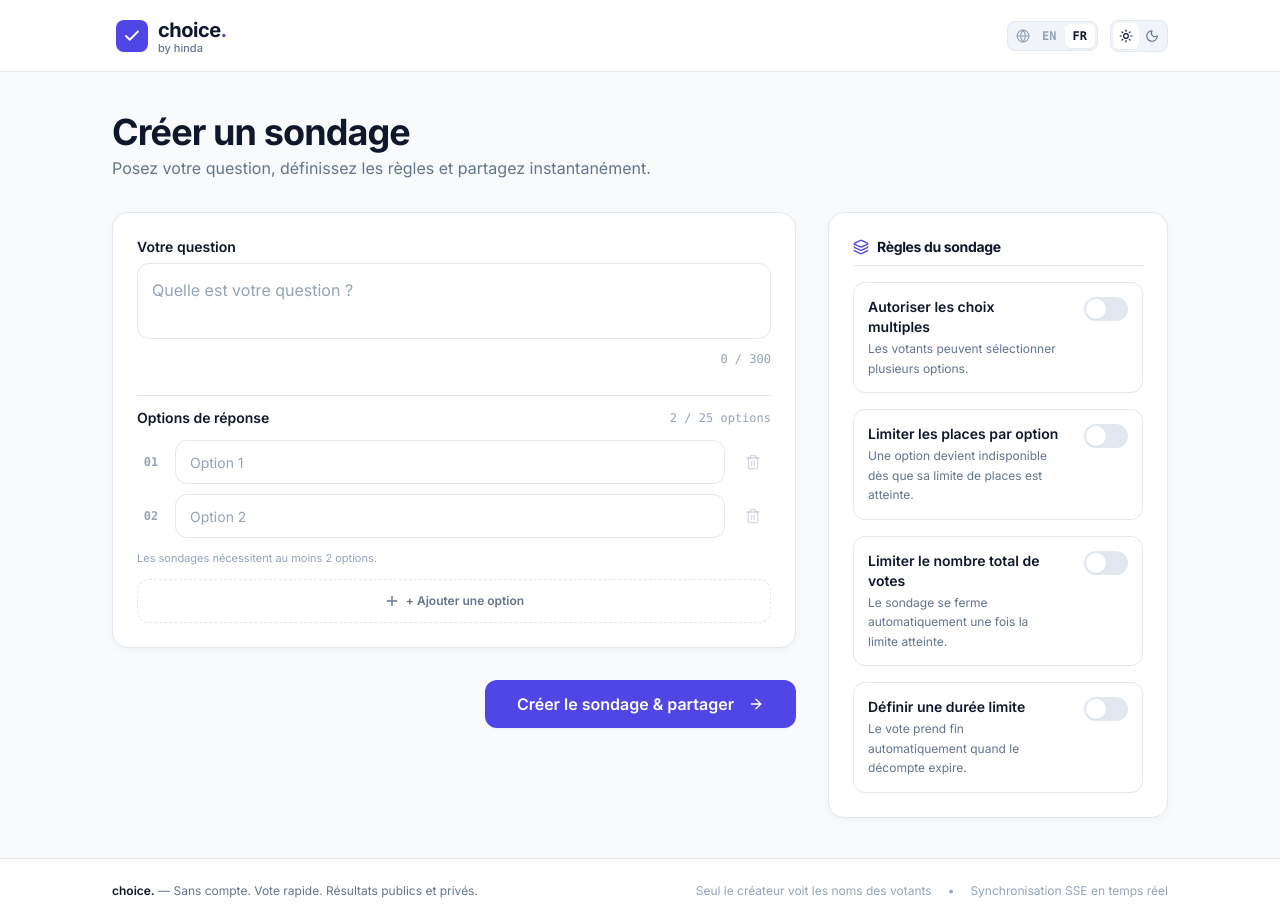
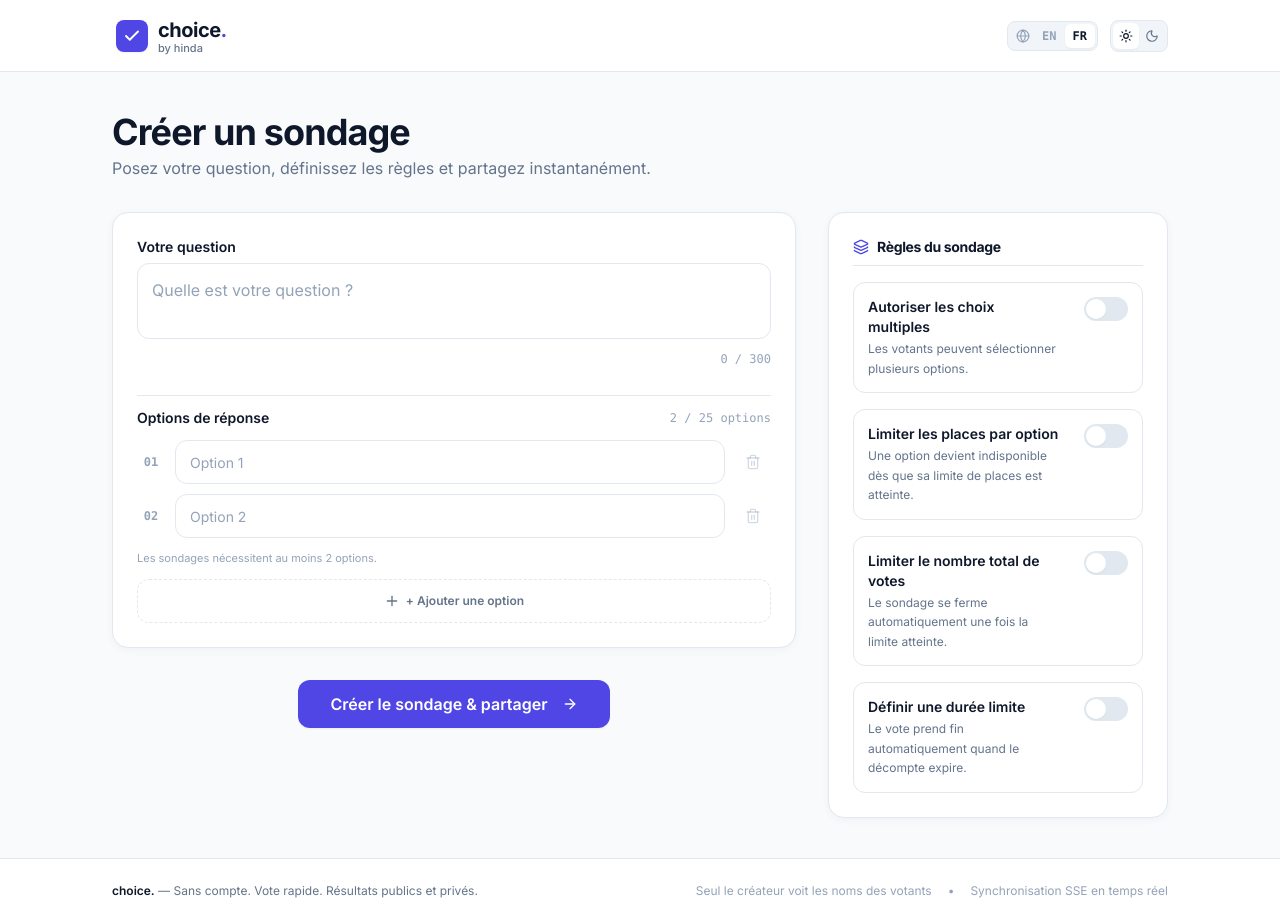
Before and after one commit to hinda99/choice-poll, a Next.js app: page / in a window 1280 px wide. Built offline with nearby package versions, Linux system fonts and the light colour scheme.

Commit message:
style: center 'Créer le sondage & partager' button on create page

```diff
--- a/src/app/page.tsx
+++ b/src/app/page.tsx
@@ -277,7 +277,7 @@ export default function CreatePollPage() {
             )}
 
             {/* Dominant Primary Action CTA */}
-            <div className="pt-2 flex justify-end">
+            <div className="pt-2 flex justify-center">
               <Button
                 type="submit"
                 variant="primary"
```
